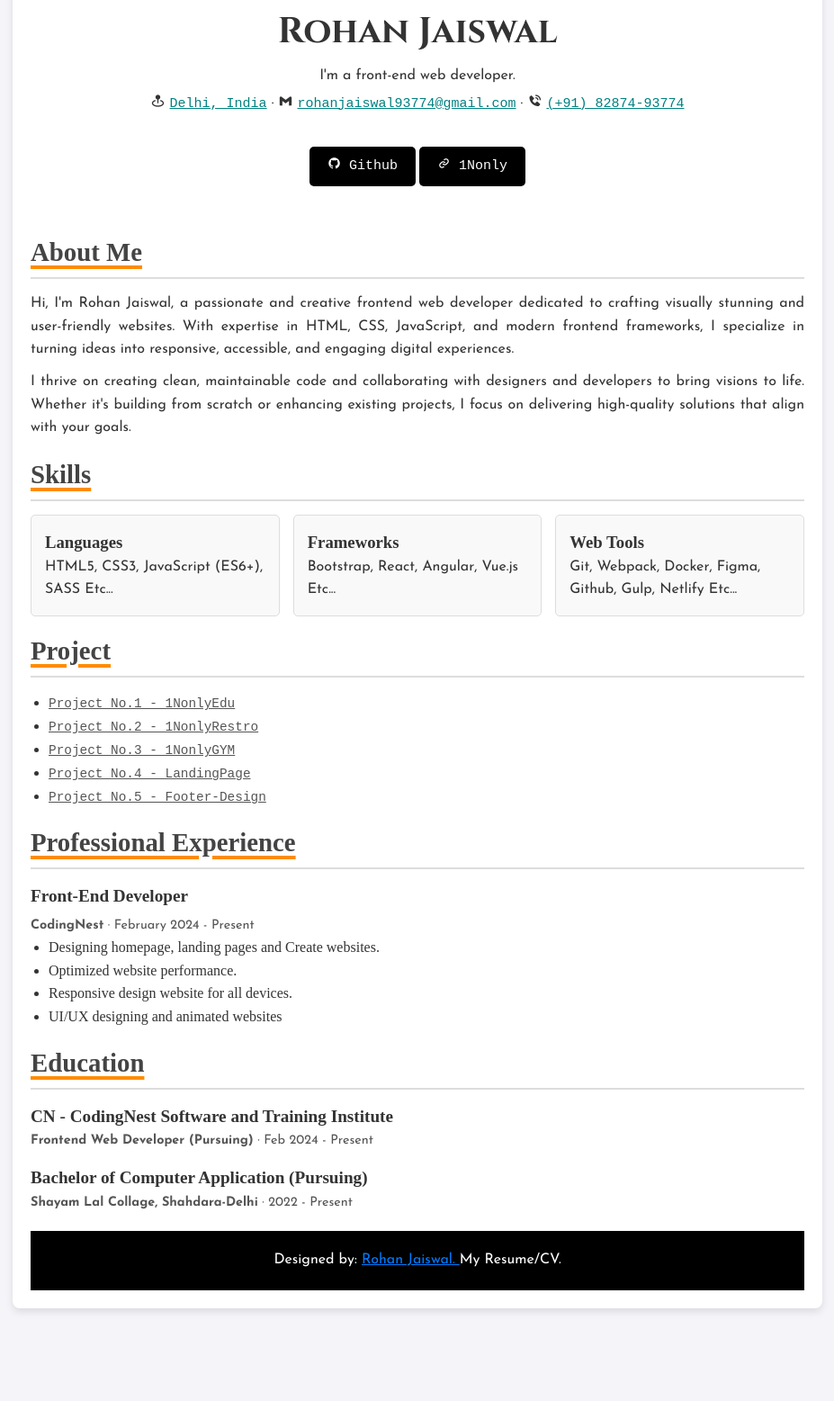
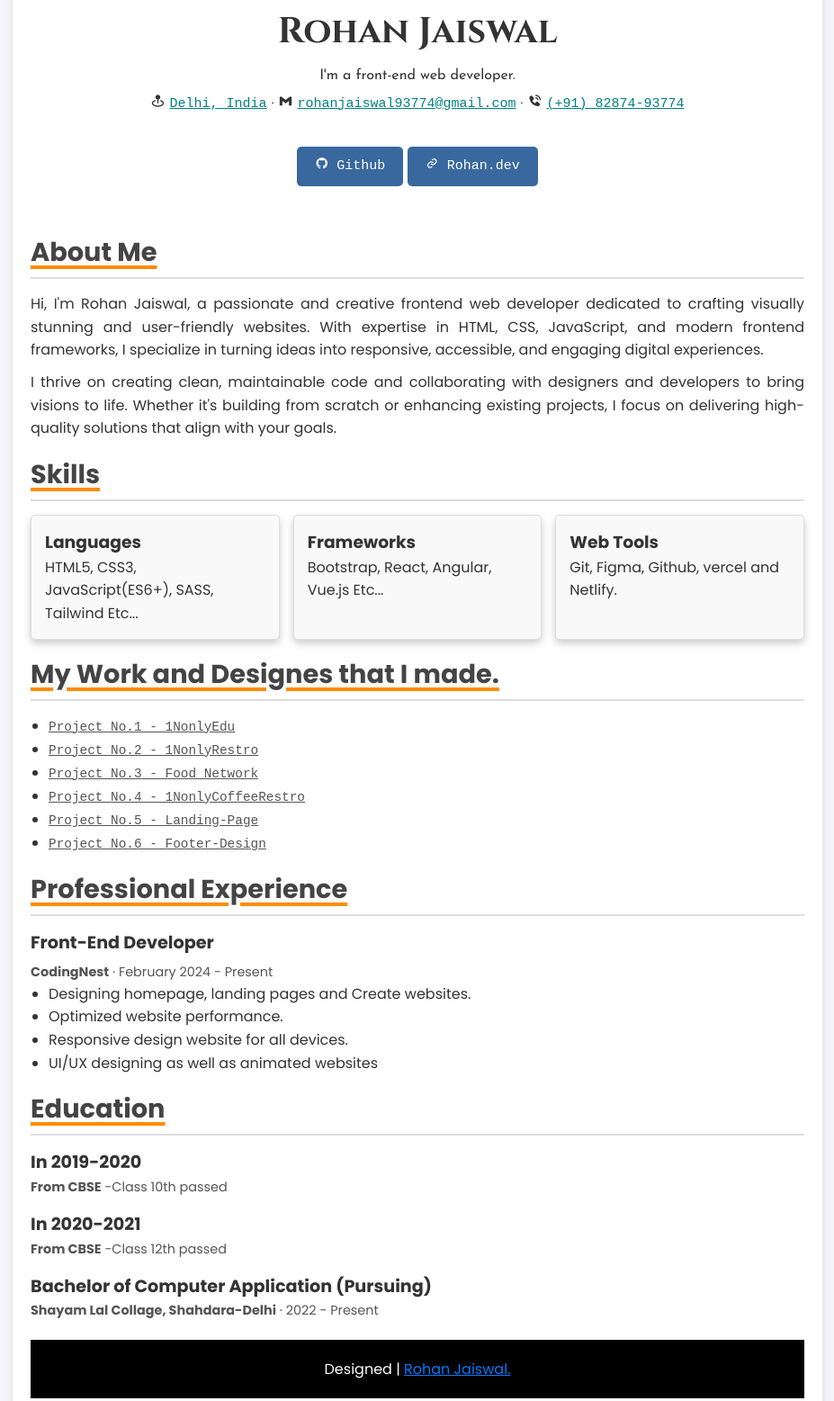
Before and after one commit to 1Nonly-Web-Developer/Rohan-Jaiswal_CV, a plain HTML site: page Index.html in a window 1280 px wide. Shown: the part 37-1594 px from the top of the page at 90% size, without its empty margins (176-1103 px from the left). Before the commit the page ends 1511 px from the top, so only its background shows below. Drawn offline with nearby package versions, Linux system fonts and the light colour scheme; a web font is replaced by a local one.

Commit message:
Submit: Resume

```diff
--- a/Index.html
+++ b/Index.html
@@ -20,9 +20,9 @@
             <p><i class='bx bxs-map-pin'></i> <a href="#">Delhi, India</a> · <i class='bx bxl-gmail'></i> <a
                     href="mailto:rohanjaiswal93774@gmail.com">rohanjaiswal93774@gmail.com</a> · <i
                     class='bx bxs-phone-call'></i> <a href="tel:918287493774">(+91) 82874-93774</a></p>
-            <a href="https://github.com/1NonlyRohan" target="_blank" class="btn"><i class='bx bxl-github'></i>
+            <a href="https://github.com/RohanJaiswalDev" target="_blank" class="btn"><i class='bx bxl-github'></i>
                 Github</a>
-            <a href="https://rohanjaiswal.info" target="_blank" class="btn"><i class='bx bx-link'></i> 1Nonly</a>
+            <a href="https://rohanjaiswal.info" target="_blank" class="btn"><i class='bx bx-link'></i> Rohan.dev</a>
         </header>
 
         <!-- About Section -->
@@ -42,7 +42,7 @@
             <div class="skills-list">
                 <div class="skill">
                     <h3>Languages</h3>
-                    <p>HTML5, CSS3, JavaScript (ES6+), SASS Etc...</p>
+                    <p>HTML5, CSS3, JavaScript(ES6+), SASS, Tailwind Etc...</p>
                 </div>
                 <div class="skill">
                     <h3>Frameworks</h3>
@@ -50,19 +50,20 @@
                 </div>
                 <div class="skill">
                     <h3>Web Tools</h3>
-                    <p>Git, Webpack, Docker, Figma, Github, Gulp, Netlify Etc...</p>
+                    <p>Git, Figma, Github, vercel and Netlify.</p>
                 </div>
             </div>
         </section>
         <!-- Project Section -->
         <section class="project">
-            <h2>Project</h2>
+            <h2>My Work and Designes that I made.</h2>
             <ul>
                 <li><a href="https://1nonlyedu.netlify.app/" target="_blank">Project No.1 - 1NonlyEdu</a></li>
                 <li><a href="https://1nonlyrestro.netlify.app/" target="_blank">Project No.2 - 1NonlyRestro</a></li>
-                <li><a href="https://1nonlygym.netlify.app/" target="_blank">Project No.3 - 1NonlyGYM</a></li>
-                <li><a href="https://1nonlyassignment-7.netlify.app/" target="_blank">Project No.4 - LandingPage</a></li>
-                <li><a href="https://1nonlyfooter.netlify.app/" target="_blank">Project No.5 - Footer-Design</a></li>
+                <li><a href="https://food-network-rohanjaiswal.netlify.app/" target="_blank">Project No.3 - Food Network</a></li>
+                <li><a href="https://1nonly-coffee-restro.netlify.app/" target="_blank">Project No.4 - 1NonlyCoffeeRestro</a></li>
+                <li><a href="https://1nonlyassignment-7.netlify.app/" target="_blank">Project No.5 - Landing-Page</a></li>
+                <li><a href="https://1nonlyfooter.netlify.app/" target="_blank">Project No.6 - Footer-Design</a></li>
             </ul>
         </section>
         <!-- Experience Section -->
@@ -75,7 +76,7 @@
                     <li>Designing homepage, landing pages and Create websites.</li>
                     <li>Optimized website performance.</li>
                     <li>Responsive design website for all devices.</li>
-                    <li>UI/UX designing and animated websites</li>
+                    <li>UI/UX designing as well as animated websites</li>
                 </ul>
             </div>
         </section>
@@ -83,8 +84,12 @@
         <section class="education">
             <h2>Education</h2>
             <div class="degree">
-                <h3>CN - CodingNest Software and Training Institute</h3>
-                <p><strong>Frontend Web Developer (Pursuing)</strong> · Feb 2024 - Present</p>
+                <h3>In 2019-2020</h3>
+                <p><strong>From CBSE</strong> <code>-Class 10th passed</code></p>
+            </div>
+            <div class="degree">
+                <h3>In 2020-2021</h3>
+                <p><strong>From CBSE</strong> <code>-Class 12th passed</code></p>
             </div>
             <div class="degree">
                 <h3>Bachelor of Computer Application (Pursuing)</h3>
@@ -93,7 +98,7 @@
         </section>
         <!-- Footer -->
         <footer>
-            <p>Designed by: <a href="http://rohanjaiswal.info" target="_blank">Rohan Jaiswal. </a> My Resume/CV.</p>
+            <p>Designed | <a href="http://rohanjaiswal.info" target="_blank">Rohan Jaiswal.</a></p>
         </footer>
     </div>
 </body>
--- a/Style.css
+++ b/Style.css
@@ -1,7 +1,9 @@
+@import url("https://fonts.googleapis.com/css?family=Poppins:100,100italic,200,200italic,300,300italic,regular,italic,500,500italic,600,600italic,700,700italic,800,800italic,900,900italic");
 * {
     margin: 0;
     padding: 0;
     box-sizing: border-box;
+    font-family: 'Poppins', sans-serif;
 }
 
 /* Body Styling */
@@ -13,11 +15,11 @@ body {
 }
 
 p{
-    font-family: "josefin sans", serif;
+    font-family: 'Poppins', sans-serif;
 }
 
 ul li{
-    font-family: "Bona Nova SC", serif;
+    font-family: 'Poppins', sans-serif;
 }
 
 /* Container */
@@ -58,7 +60,7 @@ ul li{
     display: inline-block;
     padding: 10px 20px;
     margin: 30px 0;
-    background-color: #000000;
+    background-color: #38689e;
     color: white;
     text-decoration: none;
     border-radius: 5px;
@@ -66,9 +68,8 @@ ul li{
 }
 
 .header .btn:hover {
-    background-color: #fff;
-    color: #000;
-    border: 1px dotted red;
+    background-color: #333d52;
+    color: white;
 }
 
 /* Section Titles */
@@ -104,7 +105,13 @@ section h2 {
     padding: 15px;
     background: #f9f9f9;
     border: 1px solid #ddd;
+    box-shadow: 0px 4px 8px #ccc;
     border-radius: 5px;
+    transition: 0.3s ease-in;
+}
+
+.skill:hover{
+    transform: scale(1.03);
 }
 
 /* project section */
```
Also changed, not shown: 1 other file.
